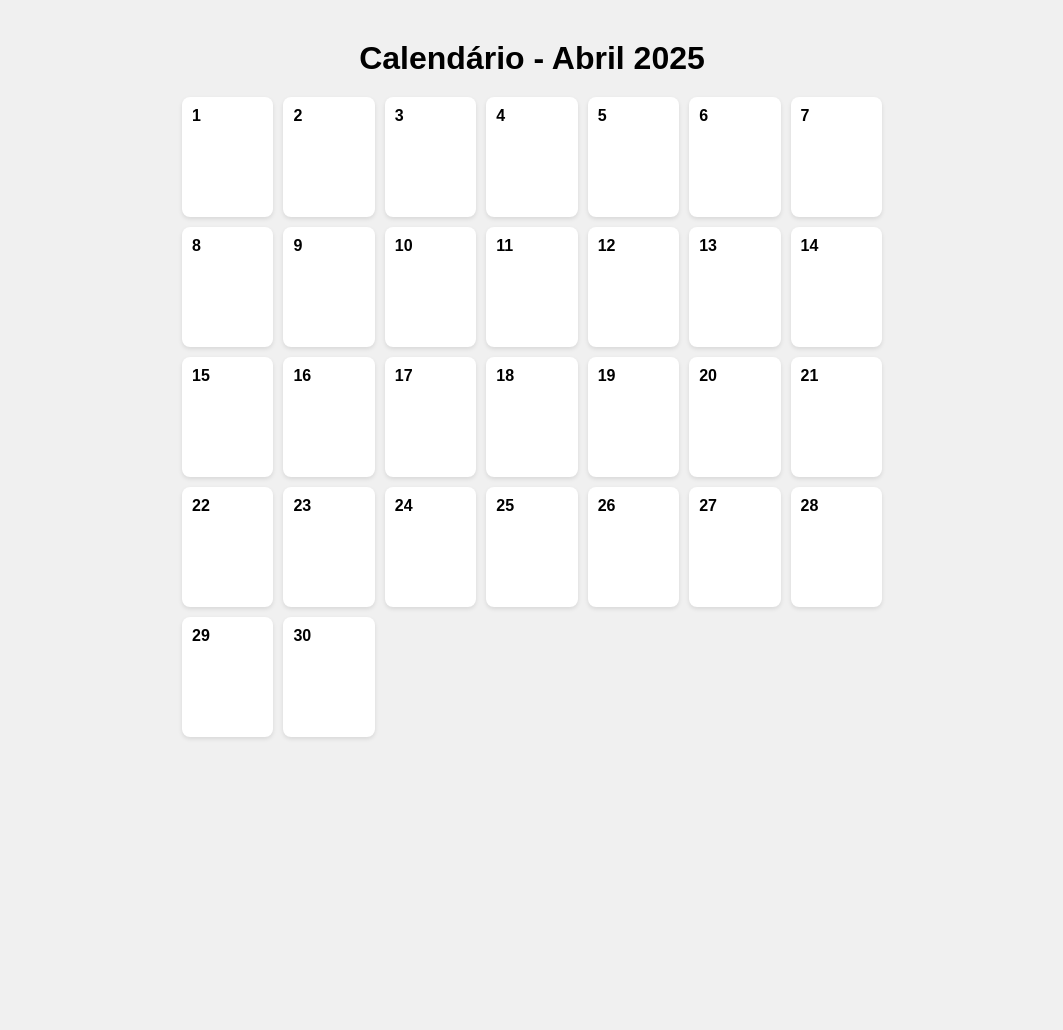
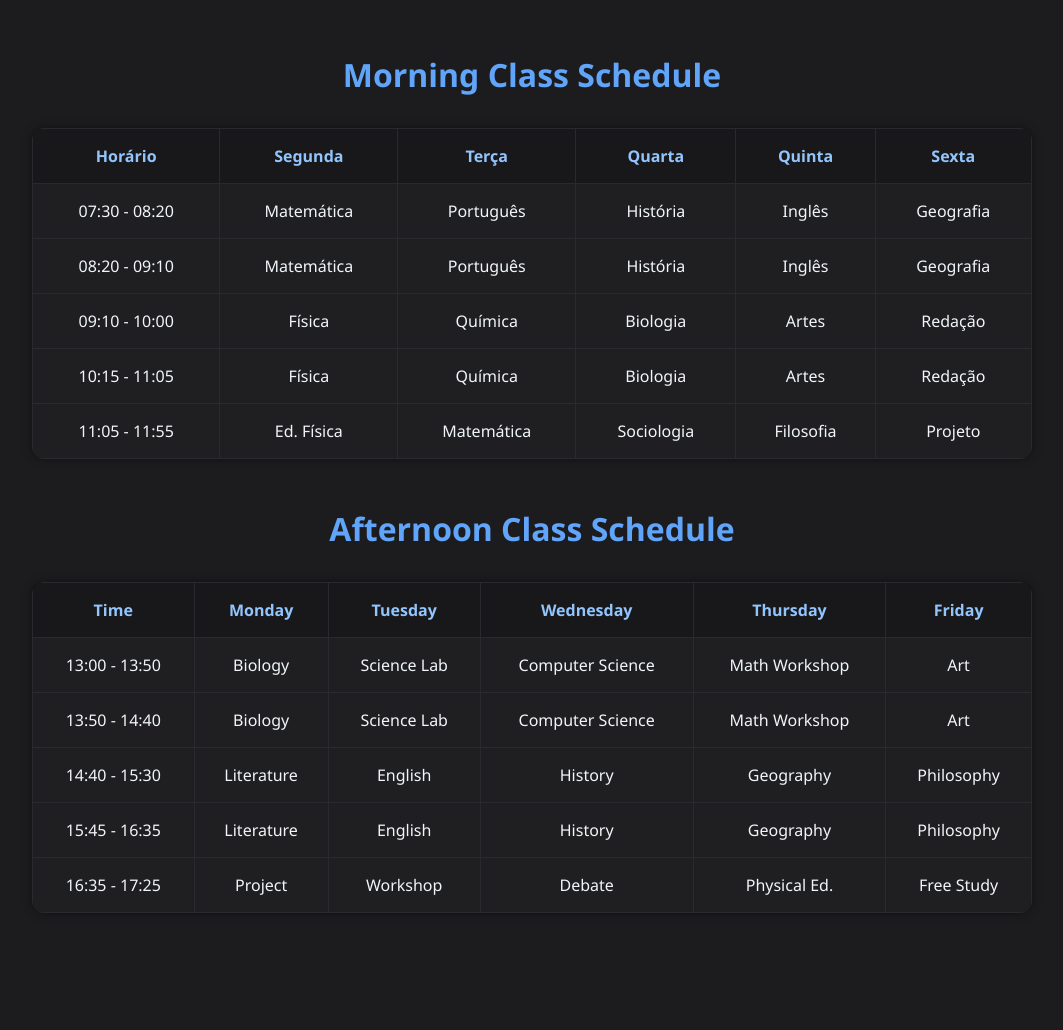
Before and after one commit to EduardoRibeiroOl/Student-page, a Flask app: page /grid in a window 1280 px wide. Shown: the whole page, without its empty margins (108-1171 px from the left). Before the commit the page ends 739 px from the top, so only its background shows below. Run offline with Flask 3, Linux system fonts and the light colour scheme.

Commit message:
grid and notes

```diff
--- a/app.py
+++ b/app.py
@@ -8,6 +8,7 @@ from reportlab.lib.styles import getSampleStyleSheet, ParagraphStyle
 from reportlab.platypus import SimpleDocTemplate, Paragraph, Spacer, Table, TableStyle
 from reportlab.lib import colors
 
+import datetime
 import mysql.connector
 import os
 
@@ -25,12 +26,27 @@ app.config["SESSION_TYPE"] = "filesystem"
 Session(app)
 
 
-
 @app.route("/")
 def route():
+    return render_template("homepage.html")
 
-    return render_template("homepage.html")
-    #return redirect("/login")
+
+@app.route("/home")
+def homepage():
+    return render_template("home.html")
+
+@app.route("/about")
+def about():
+    return render_template("about.html")
+
+@app.route("/services")
+def services():
+    return render_template("services.html")
+
+@app.route("/contact")
+def contact():
+    return render_template("contact.html")
+
 
 
 @app.route("/studantpage")
@@ -94,28 +110,6 @@ def reports():
 
     if request.method == "POST":
 
-        if request.form.get("bulletin") == "bulletin":
-            filename = "bulletin.pdf"
-
-            def registration(filename):
-                styles = getSampleStyleSheet()
-                doc = SimpleDocTemplate(filename, pagesize=A4)
-
-                elements = []
-                title = Paragraph("Relatório de Teste", styles["Title"])
-                paragraph = Paragraph("Exemplo para ver se tá tudo certo", styles["BodyText"])
-
-                elements.append(title)
-                elements.append(Spacer(1, 20))
-                elements.append(paragraph)
-
-                doc.build(elements)
-
-            registration(filename)
-
-            return send_file(filename, as_attachment=True)
-
-
         if request.form.get("registration") == "registration":
 
             return redirect("/studantpage")
--- a/templates/grid.html
+++ b/templates/grid.html
@@ -2,139 +2,187 @@
 <html lang="pt-br">
 <head>
   <meta charset="UTF-8">
-    <title>Calendário com Anotações</title>
+  <title>Grade Horária</title>
   <style>
     body {
-            font-family: Arial, sans-serif;
-            margin: 40px;
-            background: #f0f0f0;
+      background-color: #1c1c1e;
+      color: #e5e7eb;
+      font-family: 'Segoe UI', sans-serif;
+      margin: 0;
+      padding: 2rem;
+    }
+
+    .container {
+      max-width: 1000px;
+      margin: auto;
     }
 
     h1 {
+      color: #60a5fa;
       text-align: center;
-            margin-bottom: 20px;
+      margin-bottom: 2rem;
     }
 
-        .calendar {
-            display: grid;
-            grid-template-columns: repeat(7, 1fr);
-            gap: 10px;
-            max-width: 700px;
-            margin: 0 auto;
+    .schedule-table {
+      margin-bottom: 3rem;
+      width: 100%;
+      border-collapse: collapse;
+      background-color: #111113;
+      border-radius: 12px;
+      overflow: hidden;
+      box-shadow: 0 0 10px rgba(0, 0, 0, 0.4);
     }
 
-        .day {
-            background: white;
-            border-radius: 8px;
-            padding: 10px;
-            box-shadow: 0 2px 4px rgba(0,0,0,0.1);
-            cursor: pointer;
-            height: 100px;
-            display: flex;
-            flex-direction: column;
-            justify-content: space-between;
+    h1 + .schedule-table {
+  margin-top: 2rem;
 }
 
-        .day:hover {
-            background: #e0f7fa;
+    .schedule-table th, .schedule-table td {
+      border: 1px solid #2a2a2e;
+      padding: 1rem;
+      text-align: center;
     }
 
-        .day-number {
-            font-weight: bold;
+    .schedule-table th {
+      background-color: #18181b;
+      color: #93c5fd;
+      font-weight: 600;
     }
 
-        #noteModal {
-            position: fixed;
-            top: 50%;
-            left: 50%;
-            transform: translate(-50%, -50%);
-            background: white;
-            padding: 20px;
-            border-radius: 8px;
-            box-shadow: 0 0 15px rgba(0,0,0,0.3);
-            display: none;
-            z-index: 10;
+    .schedule-table td {
+      background-color: #1f1f21;
+      color: #f1f5f9;
     }
 
-        #overlay {
-            position: fixed;
-            top: 0; left: 0; right: 0; bottom: 0;
-            background: rgba(0,0,0,0.5);
-            display: none;
-            z-index: 5;
+    .schedule-table tr:hover td {
+      background-color: #2a2a2e;
     }
 
-        textarea {
-            width: 100%;
-            height: 80px;
-            margin-top: 10px;
+    .back-link {
+      display: inline-block;
+      margin-top: 2rem;
+      color: #60a5fa;
+      text-decoration: none;
     }
 
-        button {
-            margin-top: 10px;
+    .back-link:hover {
+      text-decoration: underline;
     }
   </style>
 </head>
 <body>
+  <div class="container">
+    <h1>Morning Class Schedule</h1>
+    <table class="schedule-table">
+      <thead>
+        <tr>
+          <th>Horário</th>
+          <th>Segunda</th>
+          <th>Terça</th>
+          <th>Quarta</th>
+          <th>Quinta</th>
+          <th>Sexta</th>
+        </tr>
+      </thead>
+      <tbody>
+        <tr>
+          <td>07:30 - 08:20</td>
+          <td>Matemática</td>
+          <td>Português</td>
+          <td>História</td>
+          <td>Inglês</td>
+          <td>Geografia</td>
+        </tr>
+        <tr>
+          <td>08:20 - 09:10</td>
+          <td>Matemática</td>
+          <td>Português</td>
+          <td>História</td>
+          <td>Inglês</td>
+          <td>Geografia</td>
+        </tr>
+        <tr>
+          <td>09:10 - 10:00</td>
+          <td>Física</td>
+          <td>Química</td>
+          <td>Biologia</td>
+          <td>Artes</td>
+          <td>Redação</td>
+        </tr>
+        <tr>
+          <td>10:15 - 11:05</td>
+          <td>Física</td>
+          <td>Química</td>
+          <td>Biologia</td>
+          <td>Artes</td>
+          <td>Redação</td>
+        </tr>
+        <tr>
+          <td>11:05 - 11:55</td>
+          <td>Ed. Física</td>
+          <td>Matemática</td>
+          <td>Sociologia</td>
+          <td>Filosofia</td>
+          <td>Projeto</td>
+        </tr>
+      </tbody>
+    </table>
 
-<h1>Calendário - Abril 2025</h1>
-<div class="calendar" id="calendar"></div>
+    <h1>Afternoon Class Schedule</h1>
+    <table class="schedule-table">
+      <thead>
+        <tr>
+          <th>Time</th>
+          <th>Monday</th>
+          <th>Tuesday</th>
+          <th>Wednesday</th>
+          <th>Thursday</th>
+          <th>Friday</th>
+        </tr>
+      </thead>
+      <tbody>
+        <tr>
+          <td>13:00 - 13:50</td>
+          <td>Biology</td>
+          <td>Science Lab</td>
+          <td>Computer Science</td>
+          <td>Math Workshop</td>
+          <td>Art</td>
+        </tr>
+        <tr>
+          <td>13:50 - 14:40</td>
+          <td>Biology</td>
+          <td>Science Lab</td>
+          <td>Computer Science</td>
+          <td>Math Workshop</td>
+          <td>Art</td>
+        </tr>
+        <tr>
+          <td>14:40 - 15:30</td>
+          <td>Literature</td>
+          <td>English</td>
+          <td>History</td>
+          <td>Geography</td>
+          <td>Philosophy</td>
+        </tr>
+        <tr>
+          <td>15:45 - 16:35</td>
+          <td>Literature</td>
+          <td>English</td>
+          <td>History</td>
+          <td>Geography</td>
+          <td>Philosophy</td>
+        </tr>
+        <tr>
+          <td>16:35 - 17:25</td>
+          <td>Project</td>
+          <td>Workshop</td>
+          <td>Debate</td>
+          <td>Physical Ed.</td>
+          <td>Free Study</td>
+        </tr>
+      </tbody>
+    </table>
 
-<!-- Modal para anotação -->
-<div id="overlay"></div>
-<div id="noteModal">
-    <h3>Adicionar Anotação - Dia <span id="selectedDay"></span></h3>
-    <textarea id="noteText"></textarea>
-    <br>
-    <button onclick="saveNote()">Salvar</button>
-    <button onclick="closeModal()">Cancelar</button>
-</div>
 
-<script>
-    const calendar = document.getElementById("calendar");
-    const noteModal = document.getElementById("noteModal");
-    const overlay = document.getElementById("overlay");
-    const selectedDayElem = document.getElementById("selectedDay");
-    const noteText = document.getElementById("noteText");
-
-    const daysInMonth = 30; // Abril
-    let selectedDay = null;
-
-    for (let i = 1; i <= daysInMonth; i++) {
-        const day = document.createElement("div");
-        day.className = "day";
-        day.innerHTML = `<div class="day-number">${i}</div><div class="note" id="note-${i}"></div>`;
-        day.addEventListener("click", () => openModal(i));
-        calendar.appendChild(day);
-
-        // carregar nota salva (se houver)
-        const savedNote = localStorage.getItem(`note-${i}`);
-        if (savedNote) {
-            document.getElementById(`note-${i}`).textContent = savedNote;
-        }
-    }
-
-    function openModal(day) {
-        selectedDay = day;
-        selectedDayElem.textContent = day;
-        const savedNote = localStorage.getItem(`note-${day}`) || "";
-        noteText.value = savedNote;
-        noteModal.style.display = "block";
-        overlay.style.display = "block";
-    }
-
-    function closeModal() {
-        noteModal.style.display = "none";
-        overlay.style.display = "none";
-    }
-
-    function saveNote() {
-        const note = noteText.value;
-        localStorage.setItem(`note-${selectedDay}`, note);
-        document.getElementById(`note-${selectedDay}`).textContent = note;
-        closeModal();
-    }
-</script>
-
-</body>
-</html>
+    <a href="/" class="back-link">
```
Also changed, not shown: templates/homepage.html (+4 -4 lines), templates/notes.html (+103 -25 lines), static/homenav.css (line endings or trailing spaces), templates/about.html (added), templates/contact.html (added), templates/home.html (added), templates/services.html (added), 2 other files. Lines whose indentation alone changed are shown as unchanged.
